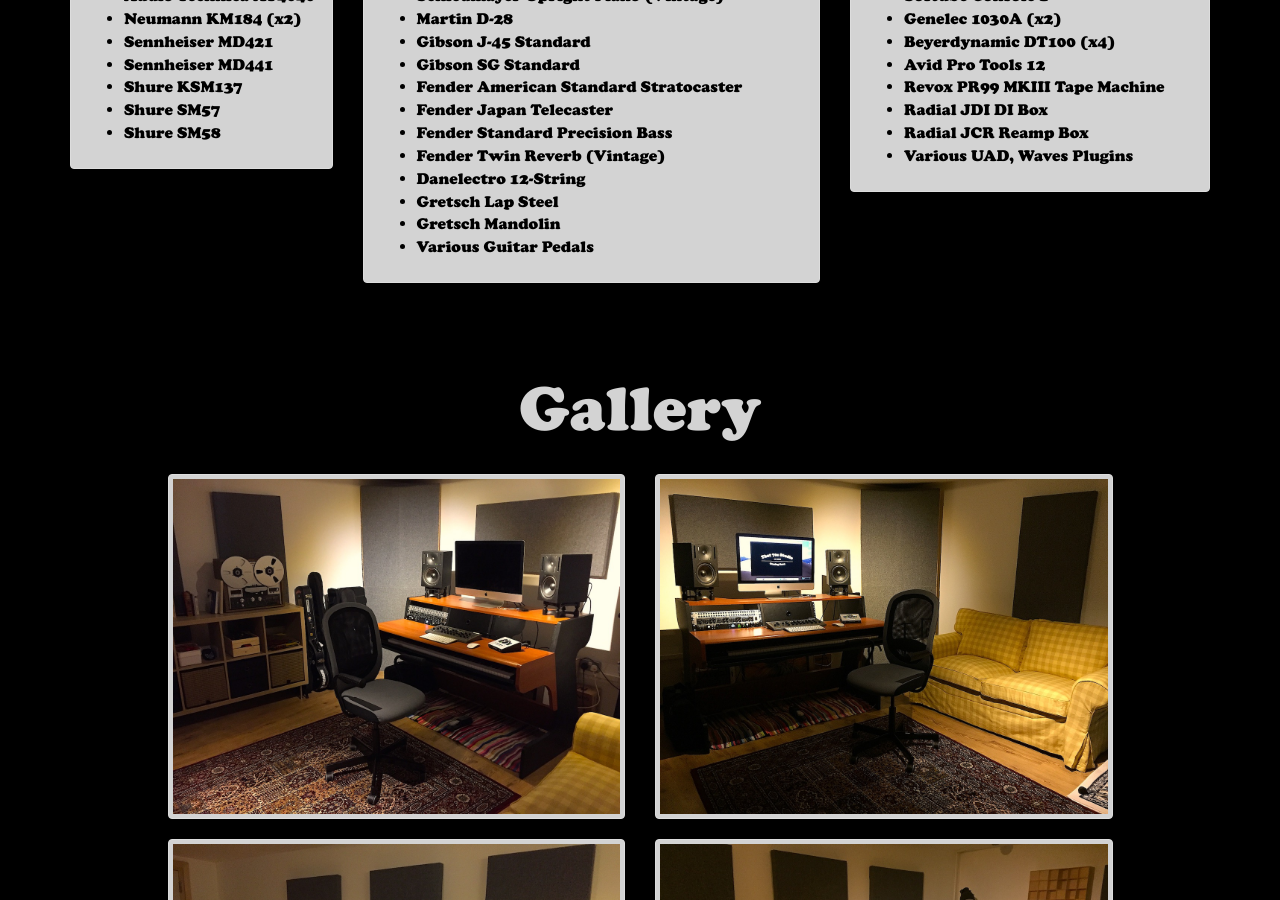
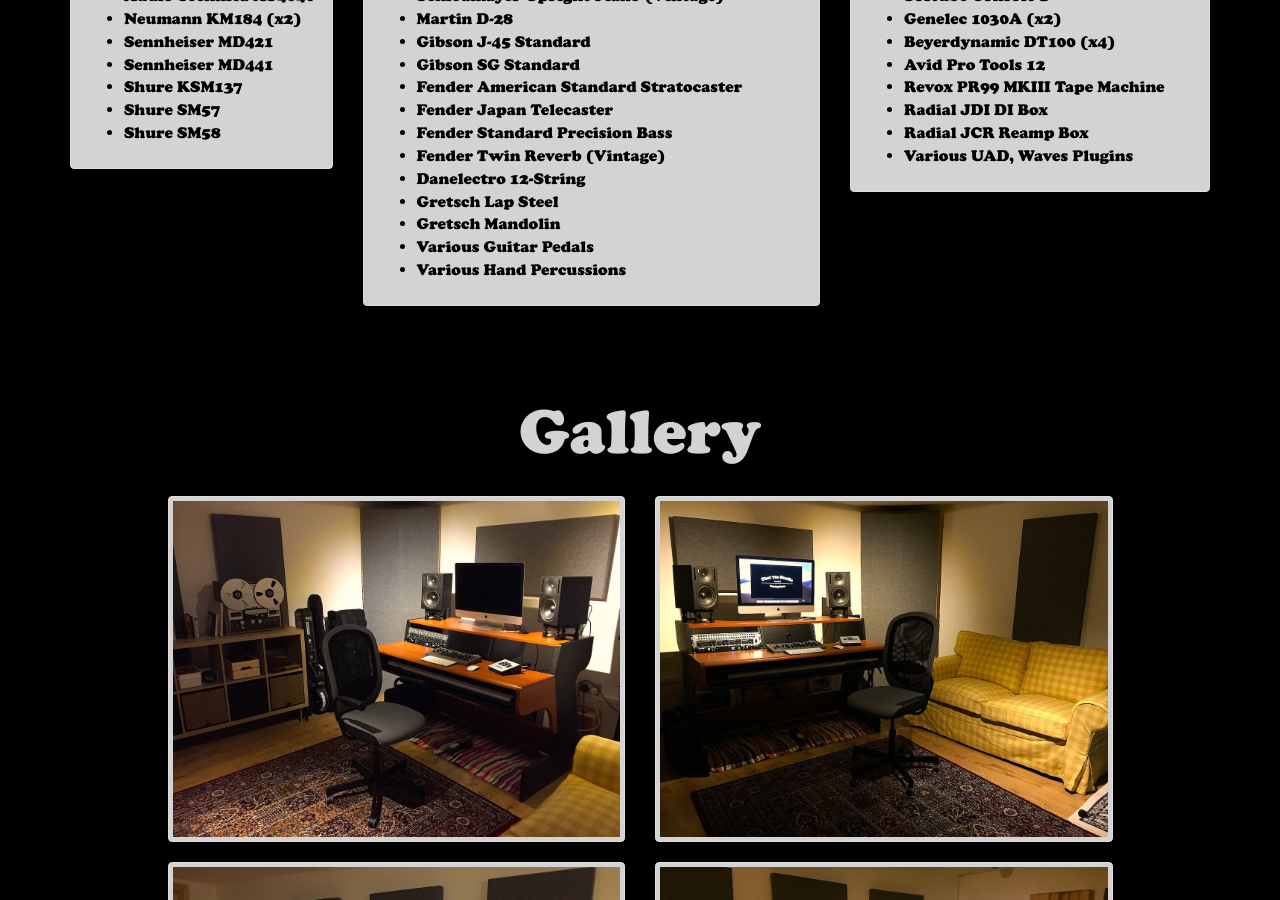
Before and after one commit to that70sstudio/that70sstudio.github.io, a Jekyll site: the page built from index.html, in a window 1280 px wide and 900 px high, scrolled down 1109 px. Built offline with Jekyll 4.4.1, drawn with Linux system fonts in a browser that asks for light colours.

Commit message:
Update equipment.yml

```diff
--- a/_data/equipment.yml
+++ b/_data/equipment.yml
@@ -26,6 +26,7 @@
   - Gretsch Lap Steel
   - Gretsch Mandolin
   - Various Guitar Pedals
+  - Various Hand Percussions
 
 outboard:
 
```
